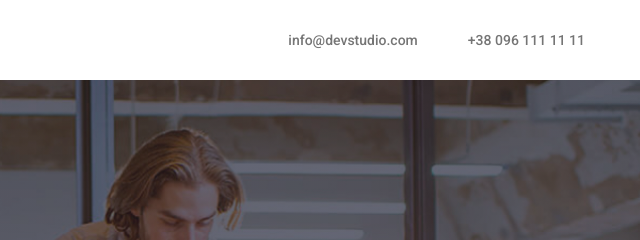
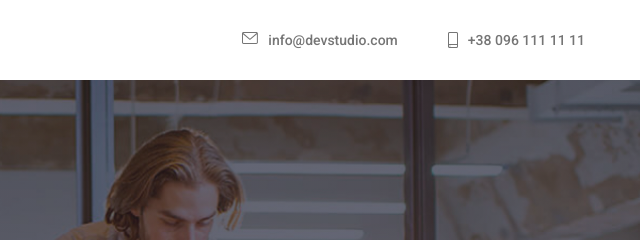
Before and after one commit to TulaidanOleh/goit-markup-hw-04, a plain HTML site: page index.html in a window 1280 px wide. Shown: the top 240 px of the page, 640-1280 px from the left. Drawn offline with nearby package versions, Linux system fonts and the light colour scheme.

Commit message:
Add file icons.svg

```diff
--- a/css/styles.css
+++ b/css/styles.css
@@ -61,7 +61,7 @@ img {
   box-sizing: border-box;
 }
 
-/*--------------HEDER--------------------*/
+/*--------------HEADER--------------------*/
 .header {
   background-color: var(--color-basic);
 }
@@ -92,11 +92,36 @@ img {
   color: var(--color-hover);
 }
 
+.header-icon-envelope {
+  width: 16px;
+  height: 12px;
+  /* padding-top: 34px;
+  padding-bottom: 34px;*/
+  padding-right: 10px;
+  fill: var(--color-taxt-basic);
+}
+.header-icon-envelope:hover {
+  fill: var(--color-hover);
+}
+
+.header-icon-smartphone {
+  width: 10px;
+  height: 16px;
+
+  /* padding-top: 32px;
+  padding-bottom: 32px;*/
+  padding-right: 10px;
+  fill: var(--color-taxt-basic);
+}
+.header-icon-smartphone:hover {
+  fill: var(--color-hover);
+}
+
 .header-link,
 .nav-link {
   font-weight: 500;
 
-  display: block;
+  display: flex;
   padding-top: 32px;
   padding-bottom: 32px;
 }
@@ -201,6 +226,7 @@ img {
   height: 120px;
   background-color: var(--color-background-team);
   margin-bottom: 30px;
+  background-image: url(../images/icons.svg#logo);
 }
 
 .feature-list:last-child {
--- a/index.html
+++ b/index.html
@@ -42,13 +42,20 @@
 
         <ul class="header-list">
           <li class="logo-list list">
-            <a class="header-link link" href="mailto:info@devstudio.com"
-              >info@devstudio.com</a
+            <a class="header-link link" href="mailto:info@devstudio.com">
+              <svg class="header-icon-envelope link">
+                <use href="./images/icons.svg#envelope"></use>
+              </svg>
+              info@devstudio.com</a
             >
           </li>
+
           <li class="logo-list list">
-            <a class="header-link link" href="tel:+380961111111"
-              >+38 096 111 11 11</a
+            <a class="header-link link" href="tel:+380961111111">
+              <svg class="header-icon-smartphone">
+                <use href="./images/icons.svg#smartphone"></use>
+              </svg>
+              +38 096 111 11 11</a
             >
           </li>
         </ul>
```
Also changed, not shown: images/icons.svg (added).
